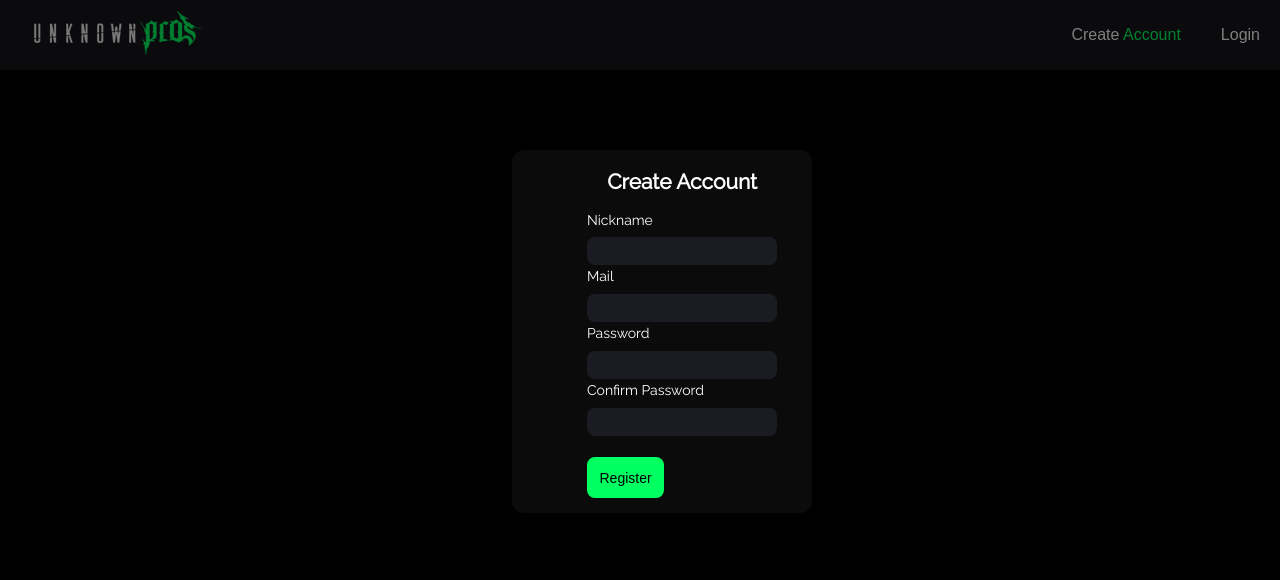
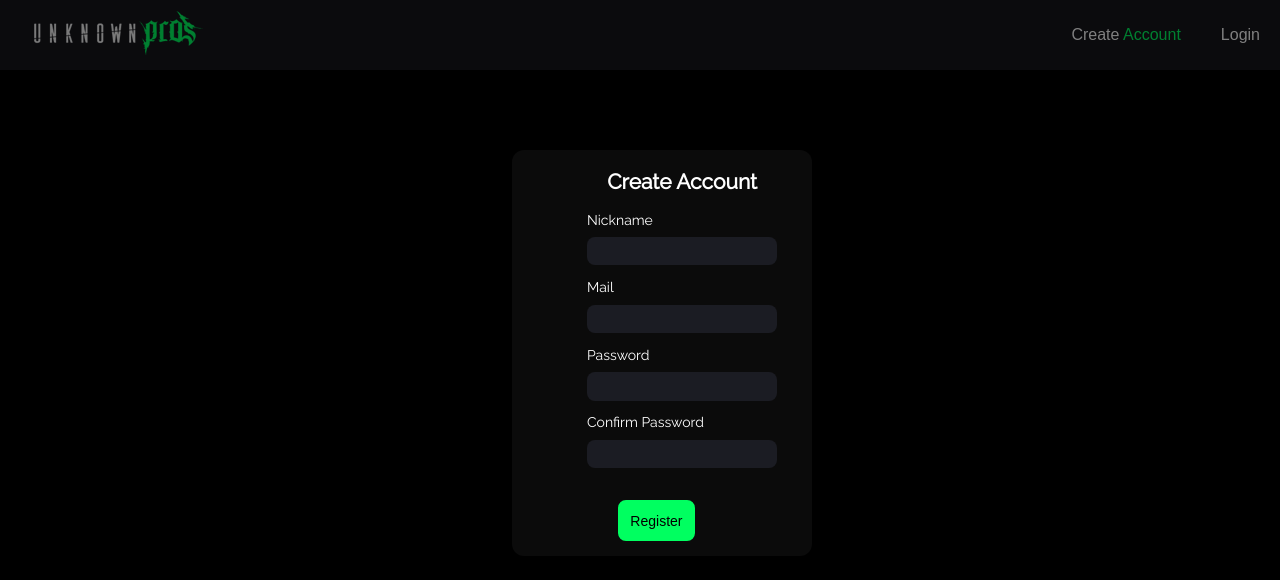
Before and after one commit to ertugdlk/up_react, a React (Create React App) app: page / in a window 1280 px wide. Both pictures are taken after a click on the button "Create Account". Shown: the top 580 px of the page. Built offline with nearby package versions, Linux system fonts and the light colour scheme.

Commit message:
Refactor Login Register

```diff
--- a/src/components/LoginWindow.js
+++ b/src/components/LoginWindow.js
@@ -72,7 +72,6 @@ function LoginWindow()
     )
 }
 
-
 //İçeriklerin cssi
 const Modal = styled.div`
   color: #fff;
@@ -101,14 +100,15 @@ const Window = styled.div`
 
 
 const StyledInput = styled.input`
-  margin-bottom: auto;
-  padding: 0.5em; //Boyut
-  color: #fff;
+  margin-top:0.5em;
+  margin-bottom: 0.8em;
+  padding: 0.5em; // Input Fieldların Boyutu
+  color:#fff;
   background-color: #1b1c23;
   border: none;
   border-radius: 8px;
-  width: auto;
-  justify-self: center;
+    width: auto;
+    justify-self:center;
 `;
 
 
--- a/src/components/RegisterWindow.js
+++ b/src/components/RegisterWindow.js
@@ -120,6 +120,7 @@ const Window = styled.div`
 
 const StyledInput = styled.input`
   margin-top:0.5em;
+  margin-bottom: 0.8em;
   padding: 0.5em; // Input Fieldların Boyutu
   color:#fff;
   background-color: #1b1c23;
@@ -134,6 +135,7 @@ const StyledInput = styled.input`
   font-size:1Sem;
   margin: auto;
   padding-bottom:0.5em;
+  text-align:center;
   `;
 
   const Button = styled.button`
@@ -146,8 +148,7 @@ const StyledInput = styled.input`
     border-radius: 8px;
     width: fit-content;
     height: fit-content;
-    margin-right:25%;
-    margin-left:auto;
+    margin-left:40%;
   &:hover {
       background-color: #16161b;
       color: #f1f1f1;
```
